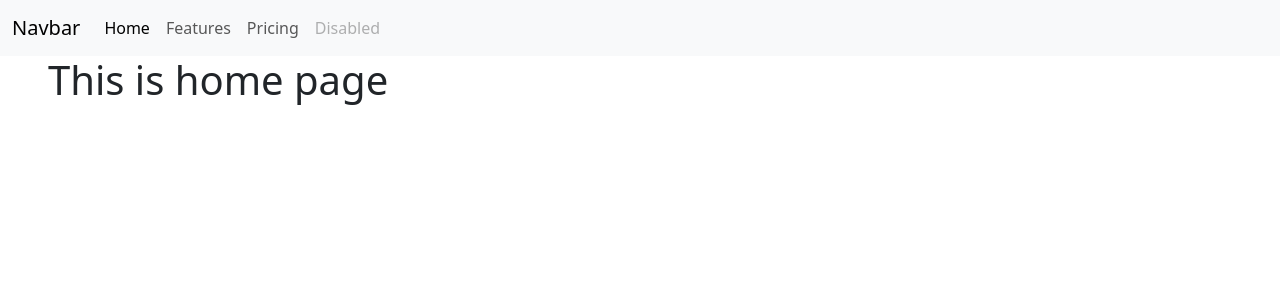
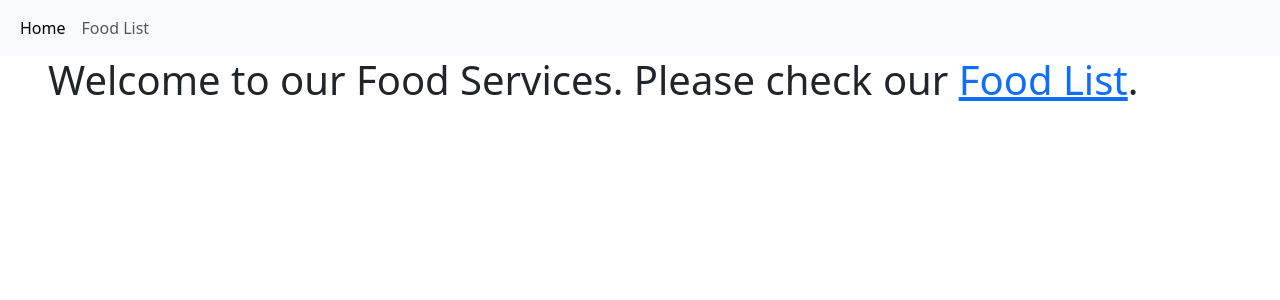
Before and after one commit to almusfuad/django-practice, a Django app: page / in a window 1280 px wide. Shown: the top 300 px of the page. Run offline with Django 4.2, Linux system fonts and the light colour scheme.

Commit message:
complete the practice project

```diff
--- a/practice_2/practice_2/urls.py
+++ b/practice_2/practice_2/urls.py
@@ -20,6 +20,6 @@ from . import views
 
 urlpatterns = [
     path('admin/', admin.site.urls),
-    path('', views.home),
-    path('list/', include('meal_list.urls')),
+    path('', views.home, name="home"),
+    path('list/', include('meal_list.urls'), name = 'list'),
 ]
--- a/practice_2/templates/base.html
+++ b/practice_2/templates/base.html
@@ -11,23 +11,13 @@
 <body>
       <nav class="navbar navbar-expand-lg bg-body-tertiary">
             <div class="container-fluid">
-              <a class="navbar-brand" href="#">Navbar</a>
-              <button class="navbar-toggler" type="button" data-bs-toggle="collapse" data-bs-target="#navbarNav" aria-controls="navbarNav" aria-expanded="false" aria-label="Toggle navigation">
-                <span class="navbar-toggler-icon"></span>
-              </button>
               <div class="collapse navbar-collapse" id="navbarNav">
                 <ul class="navbar-nav">
                   <li class="nav-item">
-                    <a class="nav-link active" aria-current="page" href="#">Home</a>
+                    <a class="nav-link active" aria-current="page" href="{% url 'home' %}">Home</a>
                   </li>
                   <li class="nav-item">
-                    <a class="nav-link" href="#">Features</a>
-                  </li>
-                  <li class="nav-item">
-                    <a class="nav-link" href="#">Pricing</a>
-                  </li>
-                  <li class="nav-item">
-                    <a class="nav-link disabled" aria-disabled="true">Disabled</a>
+                    <a class="nav-link" href="{% url 'list' %}">Food List</a>
                   </li>
                 </ul>
               </div>
--- a/practice_2/templates/home.html
+++ b/practice_2/templates/home.html
@@ -1,5 +1,5 @@
 {% extends 'base.html' %}
 
 {% block content %}
-<h1>This is home page</h1>
+<h1>Welcome to our Food Services. Please check our <a href="{% url 'list' %}">Food List</a>.</h1>
 {% endblock %}
```
